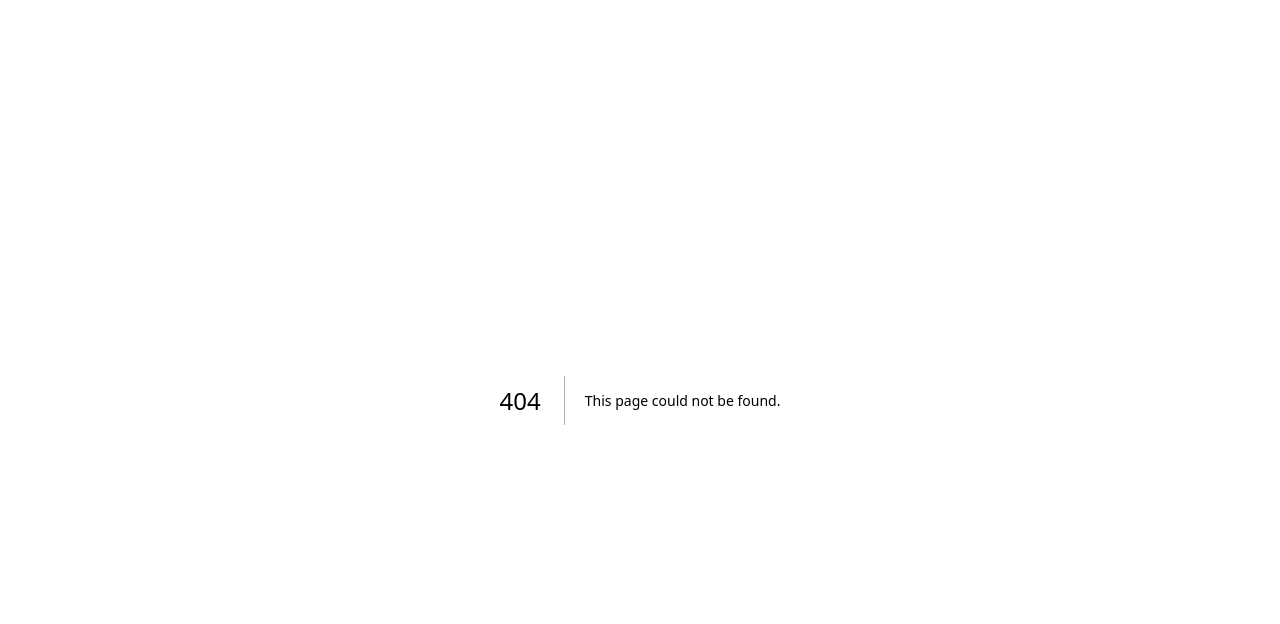
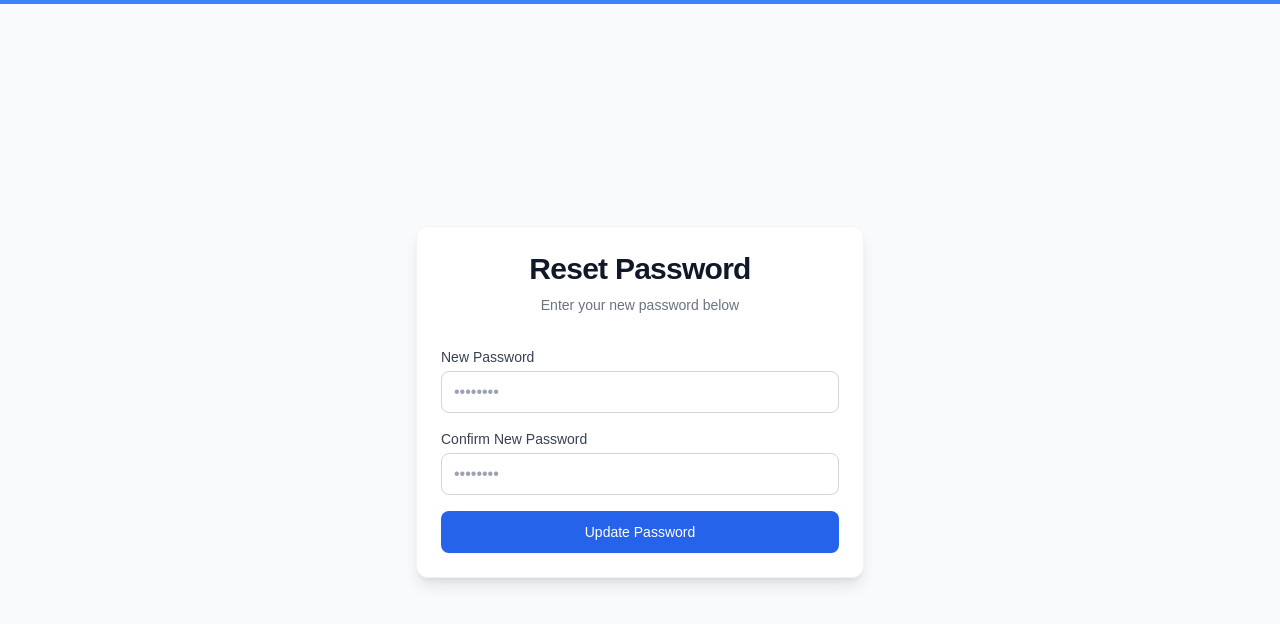
Before and after one commit to fredjlutz/FragSwipe, a Next.js app: page /reset-password in a window 1280 px wide. Before the commit this address had no page. Shown: the top 624 px of the page. Built offline with nearby package versions, Linux system fonts and the light colour scheme; no server answers.

Commit message:
feat: implement forgot password flow and reset password page

```diff
--- a/app/(auth)/login/page.tsx
+++ b/app/(auth)/login/page.tsx
@@ -66,13 +66,29 @@ function LoginContent() {
         if (error) {
             setErrorMsg(error.message);
         } else if (data.session) {
-            // Auto login logic: if email confirmation is disabled in Supabase,
-            // the user gets a session immediately upon signup.
             setSuccessMsg('Account created successfully!');
             router.push('/onboarding');
         } else {
-            // Still waiting on email confirmation
             setSuccessMsg('Check your email to confirm your new account!');
+        }
+        setLoading(false);
+    };
+
+    const handleForgotPassword = async () => {
+        if (!email) {
+            setErrorMsg('Please enter your email address first.');
+            return;
+        }
+        setLoading(true);
+        setErrorMsg('');
+        const { error } = await supabase.auth.resetPasswordForEmail(email, {
+            redirectTo: `${window.location.origin}/api/auth/callback?next=/reset-password`,
+        });
+
+        if (error) {
+            setErrorMsg(error.message);
+        } else {
+            setSuccessMsg('Password reset link sent! Check your email.');
         }
         setLoading(false);
     };
@@ -116,9 +132,18 @@ function LoginContent() {
                     </div>
 
                     <div>
-                        <label className="block text-sm font-medium text-gray-700 mb-1" htmlFor="password">
-                            Password
-                        </label>
+                        <div className="flex justify-between items-center mb-1">
+                            <label className="block text-sm font-medium text-gray-700" htmlFor="password">
+                                Password
+                            </label>
+                            <button
+                                type="button"
+                                onClick={handleForgotPassword}
+                                className="text-xs text-blue-600 hover:text-blue-500 font-medium"
+                            >
+                                Forgot password?
+                            </button>
+                        </div>
                         <input
                             id="password"
                             type="password"
@@ -146,8 +171,8 @@ function LoginContent() {
                         Create Account
                     </button>
                 </form>
-            </div>
-        </div>
+            </div >
+        </div >
     );
 }
 
--- /dev/null
+++ b/app/(auth)/reset-password/page.tsx
@@ -0,0 +1,106 @@
+'use client';
+
+import { useState } from 'react';
+import { createClient } from '@/lib/supabase/client';
+import { useRouter } from 'next/navigation';
+
+export default function ResetPasswordPage() {
+    const router = useRouter();
+    const [password, setPassword] = useState('');
+    const [confirmPassword, setConfirmPassword] = useState('');
+    const [loading, setLoading] = useState(false);
+    const [errorMsg, setErrorMsg] = useState('');
+    const [successMsg, setSuccessMsg] = useState('');
+
+    const supabase = createClient();
+
+    const handleResetPassword = async (e: React.FormEvent) => {
+        e.preventDefault();
+        setLoading(true);
+        setErrorMsg('');
+        setSuccessMsg('');
+
+        if (password !== confirmPassword) {
+            setErrorMsg('Passwords do not match');
+            setLoading(false);
+            return;
+        }
+
+        const { error } = await supabase.auth.updateUser({
+            password: password
+        });
+
+        if (error) {
+            setErrorMsg(error.message);
+        } else {
+            setSuccessMsg('Password updated successfully! Redirecting to dashboard...');
+            setTimeout(() => {
+                router.push('/discover');
+            }, 2000);
+        }
+        setLoading(false);
+    };
+
+    return (
+        <div className="min-h-screen flex items-center justify-center bg-gray-50 border-t-4 border-blue-500">
+            <div className="max-w-md w-full p-6 bg-white rounded-xl shadow-lg border border-gray-100">
+                <div className="text-center mb-8">
+                    <h1 className="text-3xl font-bold tracking-tight text-gray-900">Reset Password</h1>
+                    <p className="text-gray-500 mt-2 text-sm">Enter your new password below</p>
+                </div>
+
+                {errorMsg && (
+                    <div className="mb-4 p-3 bg-red-50 text-red-700 rounded-md text-sm ring-1 ring-red-200">
+                        {errorMsg}
+                    </div>
+                )}
+
+                {successMsg && (
+                    <div className="mb-4 p-3 bg-green-50 text-green-700 rounded-md text-sm ring-1 ring-green-200">
+                        {successMsg}
+                    </div>
+                )}
+
+                <form onSubmit={handleResetPassword} className="space-y-4">
+                    <div>
+                        <label className="block text-sm font-medium text-gray-700 mb-1" htmlFor="password">
+                            New Password
+                        </label>
+                        <input
+                            id="password"
+                            type="password"
+                            value={password}
+                            onChange={(e) => setPassword(e.target.value)}
+                            required
+                            className="w-full px-3 py-2 border border-gray-300 rounded-lg focus:ring-2 focus:ring-blue-500 focus:border-blue-500 text-gray-900"
+                            placeholder="••••••••"
+                        />
+                    </div>
+
+                    <div>
+                        <label className="block text-sm font-medium text-gray-700 mb-1" htmlFor="confirmPassword">
+                            Confirm New Password
+                        </label>
+                        <input
+                            id="confirmPassword"
+                            type="password"
+                            value={confirmPassword}
+                            onChange={(e) => setConfirmPassword(e.target.value)}
+                            required
+                            className="w-full px-3 py-2 border border-gray-300 rounded-lg focus:ring-2 focus:ring-blue-500 focus:border-blue-500 text-gray-900"
+                            placeholder="••••••••"
+                        />
+                    </div>
+
+                    <button
+                        type="submit"
+                        disabled={loading}
+                        className="w-full flex justify-center py-2.5 px-4 border border-transparent rounded-lg shadow-sm text-sm font-medium text-white bg-blue-600 hover:bg-blue-700 focus:outline-none focus:ring-2 focus:ring-offset-2 focus:ring-blue-500 disabled:opacity-50 transition-colors"
+                    >
+                        {loading ? 'Updating...' : 'Update Password'}
+                    </button>
+                </form>
+            </div>
+        </div>
+    );
+}
--- a/app/api/auth/callback/route.ts
+++ b/app/api/auth/callback/route.ts
@@ -22,8 +22,8 @@ export async function GET(request: Request) {
                 .eq('id', data.user.id)
                 .single();
 
-            // Fast path: if profile exists, send them to the intended next path
-            if (profile) {
+            // Fast path: if profile exists or we're on a password reset flow, send them to the intended next path
+            if (profile || next === '/reset-password') {
                 return NextResponse.redirect(`${origin}${next}`);
             }
 
```
Also changed, not shown: 1 other file (tests, documents, lock files or other folders).
